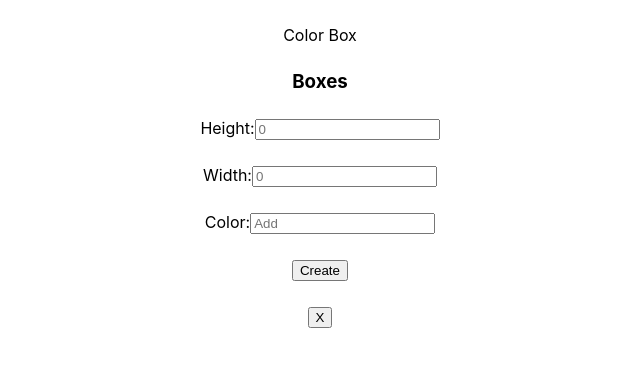
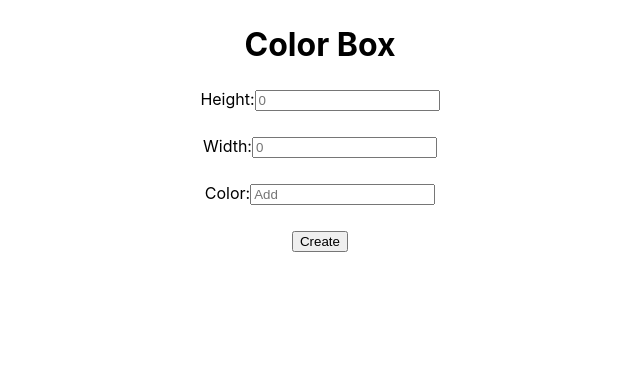
Before and after one commit to kwolosonovich/react-colorbox, a React (Create React App) app: page / in a window 1280 px wide. Shown: the top 366 px of the page, without its empty margins (320-960 px from the left). Built offline with nearby package versions, Linux system fonts and the light colour scheme.

Commit message:
updated box component

```diff
--- a/src/App.js
+++ b/src/App.js
@@ -6,7 +6,7 @@ function App() {
   return (
     <div className="App">
       <header className="App-header">
-        Color Box
+        <h1>Color Box</h1>
       </header>
       <BoxList />
     </div>
--- a/src/BoxList.js
+++ b/src/BoxList.js
@@ -6,12 +6,7 @@ import './BoxList.css'
 
 const BoxList = () => {
     // initial state
-    const INITIAL_STATE = [{
-      id: 1,
-      height: "10px",
-      width: "20px",
-      bgColor: "blue",
-    }];
+    const INITIAL_STATE = [];
 
     const [boxes, setBoxes] = useState(INITIAL_STATE);
 
@@ -27,7 +22,6 @@ const BoxList = () => {
 
     return (
       <div>
-        <h3>Boxes</h3>
         <NewBoxForm addBox={addBox} />
         <div>
           {boxes.map(({ id, height, width, bgColor }) => (
--- a/src/NewBoxForm.js
+++ b/src/NewBoxForm.js
@@ -66,7 +66,6 @@ const NewBoxForm = ({addBox}) => {
           </div>
 
       <button id="create">Create</button>
-
       </form>
     </div>
   );
```
